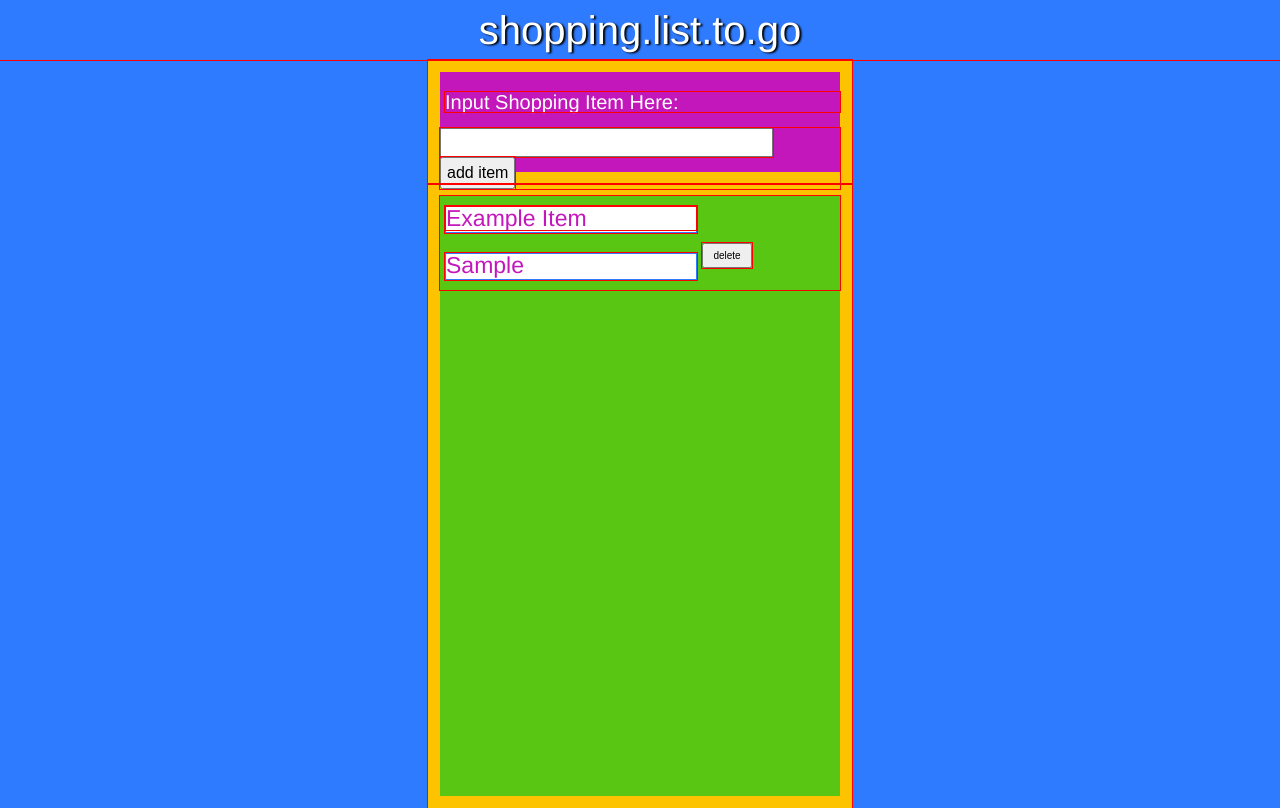
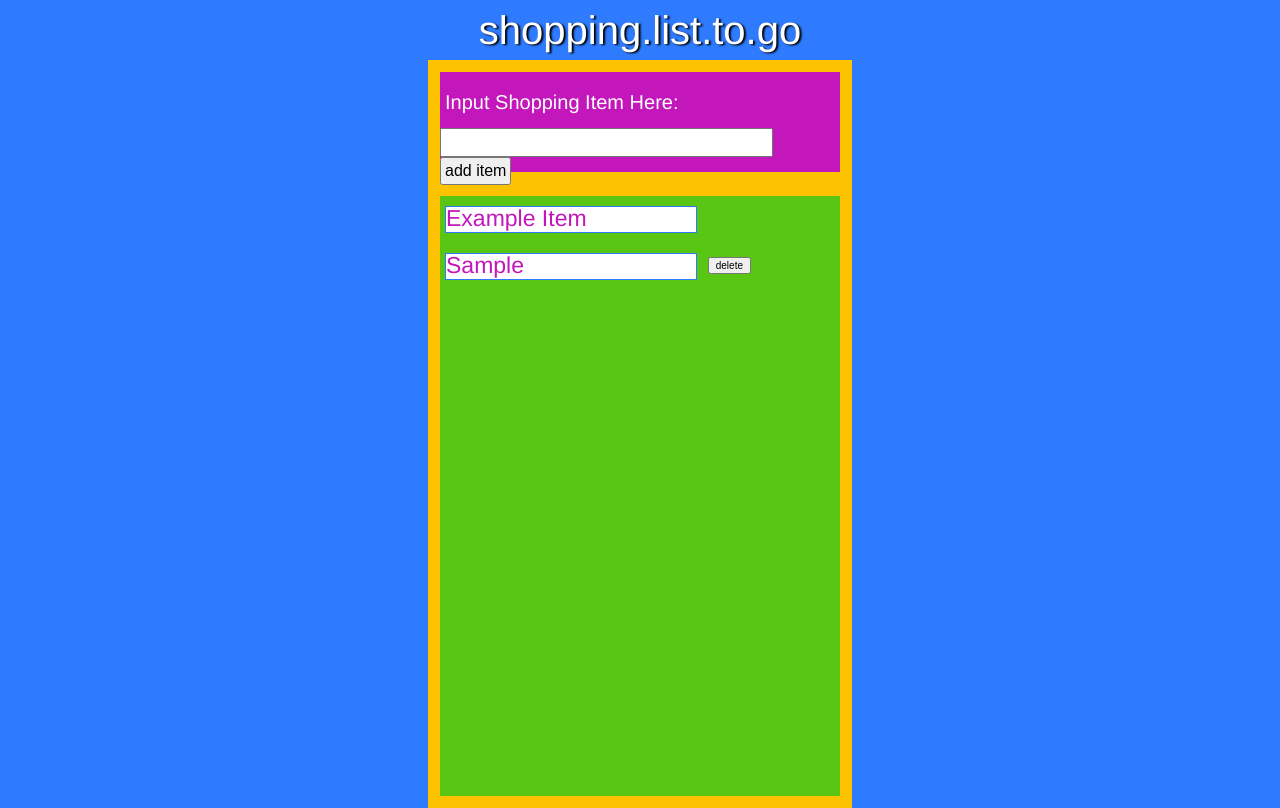
Before and after one commit to ichibangaijin/shoppingapp, a plain HTML site: page index.html in a window 1280 px wide. Both pictures are taken after typing "Sample" into the empty fields and a click on the button "add item". Drawn offline with nearby package versions, Linux system fonts and the light colour scheme.

Commit message:
rough draft complete with enter button function

```diff
--- a/css/phone.css
+++ b/css/phone.css
@@ -1,7 +1,3 @@
-* {
-	outline:solid 1px red;
-}
-
 body {
 	background-color:#2E7BFF;
 	font-family:helvetica;
@@ -57,23 +53,27 @@ body {
 
 }
 
+ul{
+  width:322px;
+
+
+}
 
 li {
 	margin:10px 5px;
 	list-style:none;
+    position:relative;
+    width:322px;
 }
 
-button {
-	padding:5px;
+button#additem {
+	padding:3px;
 	font-size: 16px;;
 	vertical-align:top;
 
 }
 
 
-ul.list-container {
-	display:inline-block;
-}
 .new-list-item {
 	height:25px;
 	border:solid 1px #2E7BFF;
@@ -85,9 +85,11 @@ ul.list-container {
 	}
 
 button.delete {
-	font-size:10px;
-	display:inline-block;
-	width:50px;
-	vertical-align:top;
+  font-size:10px;
+  position:absolute;
+  right:-55px;
+  top:3px;
+
+
 
 }
--- a/index.html
+++ b/index.html
@@ -43,29 +43,39 @@
 
   <div id="container2">
     <ul class="list-container">
-			<li class="new-list-item"><p>Example Item</p></li>
+      <li class="new-list-item">
+        <p>Example Item</p>
+      </li>
     </ul>
 
 
-	</div> <!-- end of container2 -->
+  </div>
+  <!-- end of container2 -->
 
   <script src="http://ajax.googleapis.com/ajax/libs/jquery/1.10.1/jquery.min.js"></script>
   <script>
     $(function () {
 
     	$("button#additem").click(function () {
-		var item = $("input[name=inputItem]").val();
-		$(".list-container").append("<li class='new-list-item'>" + item + "</li>");
+    		var item = $("input[name='inputItem']").val();
+    		  if (item == ("")){
+    		    alert("Please input text");
+              }
+    		  else{
+    		$(".list-container").append("<li class='new-list-item'>" +item + ("<button class='delete'>delete</button>") + "</li>");
+              }
     		$("input[name=inputItem]").val("");
-		var deletebutton = $("<button class='delete'>delete</button>");
-		$(".list-container").append(deletebutton);
-		$("button.delete").on('click', function () {
-			$("button ~ li:last").remove();
-			$("button.delete").closest().remove();
-
+    		$("button.delete").click(function () {
+    			$(this).closest('li').remove();
 
     		})
-	})
+    	});
+      		$("input[name='inputItem']").keyup(function (event) {
+    		  if (event.which == 13) {
+    		  $("button#additem").trigger('click');
+              }
+            });
+
 
     });
   </script>
```
Lines whose indentation alone changed are shown as unchanged.
